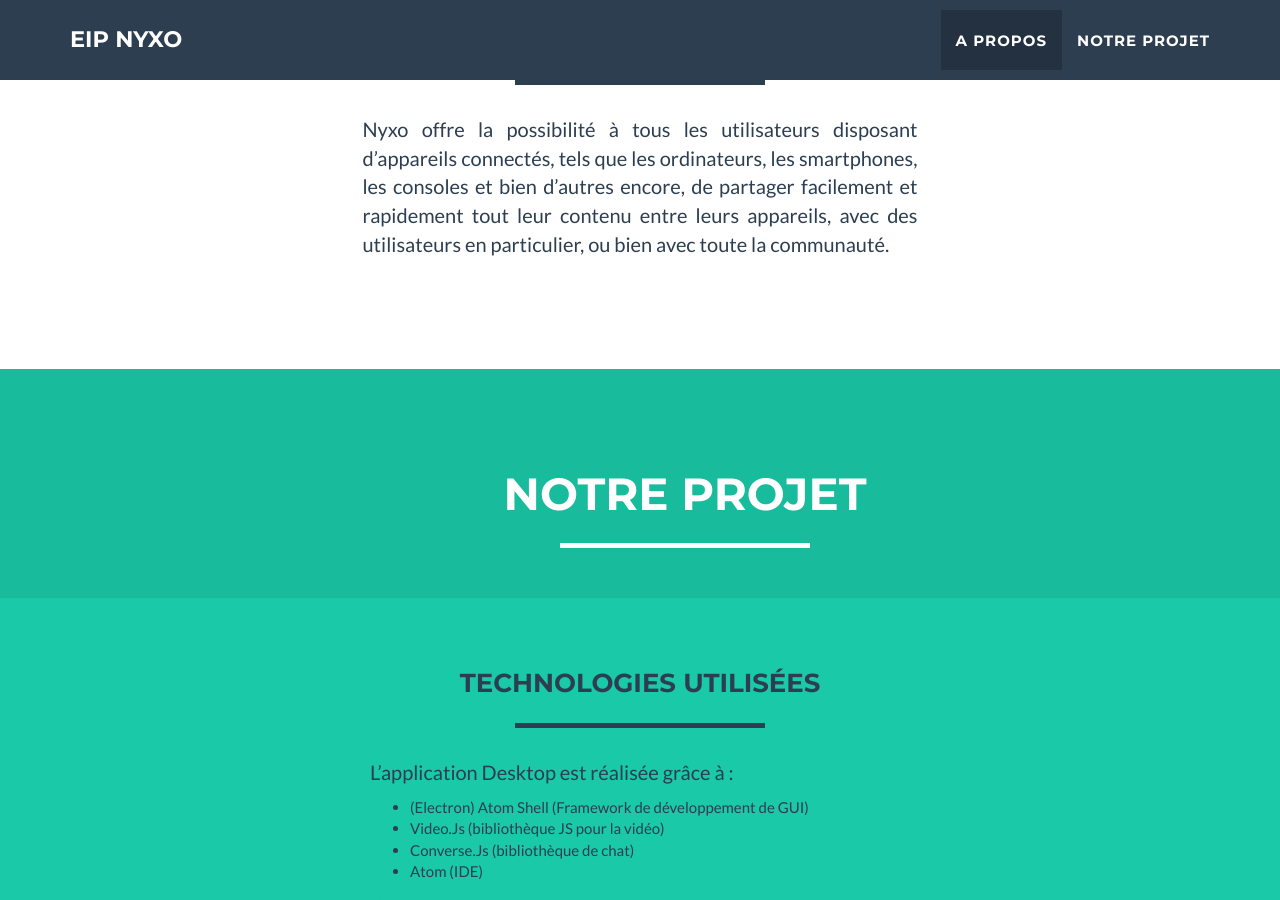
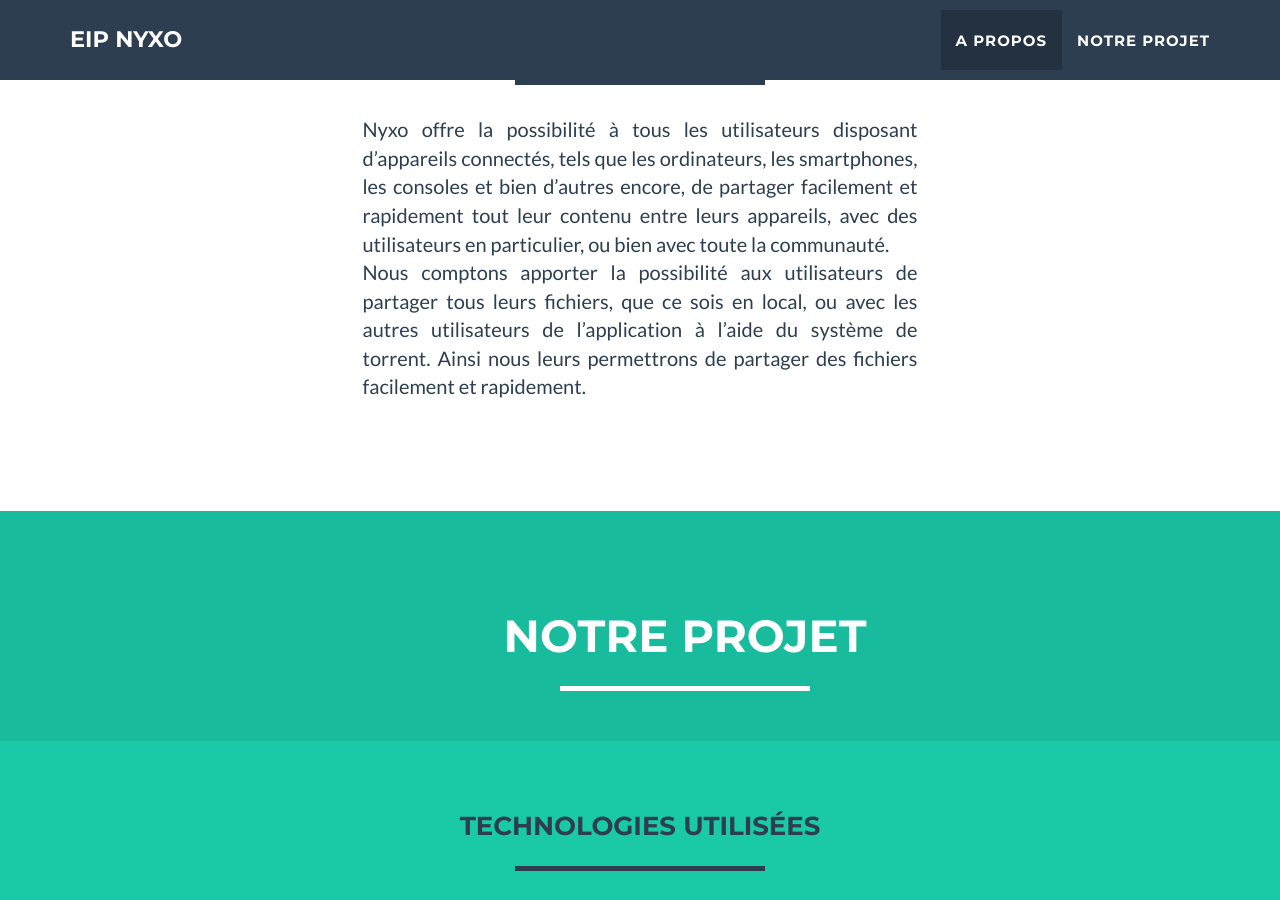
Before and after one commit to eipnyxo/eipnyxo.github.io, a Jekyll site: the page built from index.html, in a window 1280 px wide and 900 px high, scrolled down 740 px. Built offline with Jekyll 4.4.1, drawn with Linux system fonts in a browser that asks for light colours.

Commit message:
Update about.html

```diff
--- a/_includes/about.html
+++ b/_includes/about.html
@@ -9,7 +9,7 @@
             </div>
             <div class="row">
                 <div class="col-lg-6 col-lg-offset-3">
-                  <p style="text-align: justify;">Nyxo offre la possibilité à tous les utilisateurs disposant d’appareils connectés, tels que les ordinateurs, les smartphones, les consoles et bien d’autres encore, de partager facilement et rapidement tout leur contenu entre leurs appareils, avec des utilisateurs en particulier, ou bien avec toute la communauté.</p>
+                  <p style="text-align: justify;">Nyxo offre la possibilité à tous les utilisateurs disposant d’appareils connectés, tels que les ordinateurs, les smartphones, les consoles et bien d’autres encore, de partager facilement et rapidement tout leur contenu entre leurs appareils, avec des utilisateurs en particulier, ou bien avec toute la communauté. <br> Nous comptons apporter la possibilité aux utilisateurs de partager tous leurs fichiers, que ce sois en local, ou avec les autres utilisateurs de l’application à l’aide du système de torrent. Ainsi nous leurs permettrons de partager des fichiers facilement et rapidement.</p>
                 </div>
             </div>
         </div>
```
